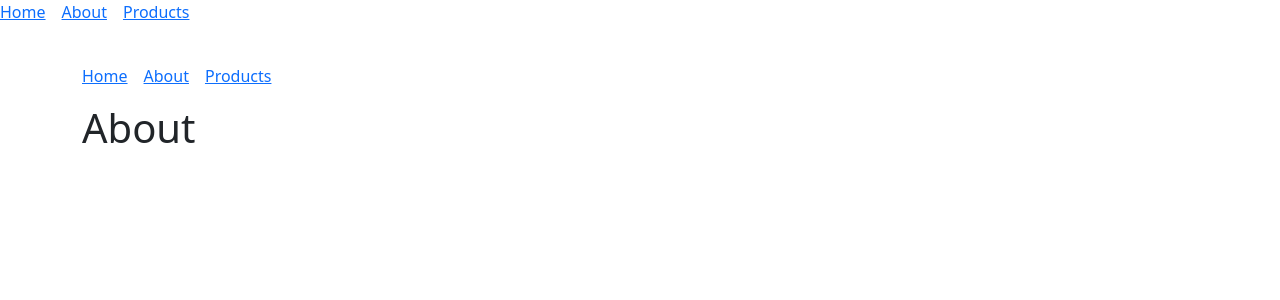
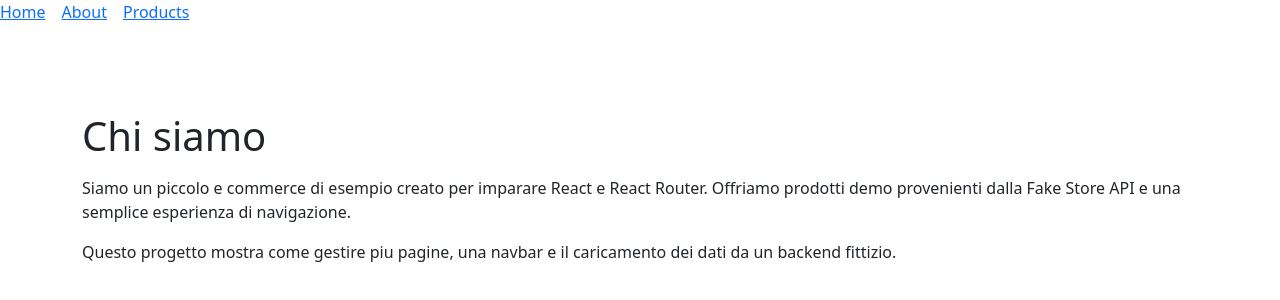
Before and after one commit to Steopa2001/react-router, a React (Vite) app in the folder react-router/: page /about in a window 1280 px wide. Shown: the top 300 px of the page. Built offline with nearby package versions, Linux system fonts and the light colour scheme.

Commit message:
feat: complete React mini e-commerce

```diff
--- a/react-router/src/App.jsx
+++ b/react-router/src/App.jsx
@@ -1,22 +1,20 @@
-import { BrowserRouter, Routes, Route } from "react-router-dom";
+import { Routes, Route } from "react-router-dom";
 import Home from "./pages/Home";
 import About from "./pages/About";
 import Products from "./pages/Products";
-import Navbar from "./components/Navbar";
+import Layout from "./layout/Layout";
 
 function App() {
   return (
-    <BrowserRouter>
-      <Navbar />
-      {/* Contenuto pagine */}
-      <div className="container py-4">
-        <Routes>
-          <Route path="/" element={<Home />} />
-          <Route path="/about" element={<About />} />
-          <Route path="/products" element={<Products />} />
-        </Routes>
-      </div>
-    </BrowserRouter>
+    <Routes>
+      <Route path="/" element={<Layout />}>
+        <Route index element={<Home />} />
+        <Route path="about" element={<About />} />
+        <Route path="products" element={<Products />} />
+
+        <Route path="*" element={<h1>Pagina non trovata</h1>} />
+      </Route>
+    </Routes>
   );
 }
 
--- a/react-router/src/index.css
+++ b/react-router/src/index.css
@@ -0,0 +1,4 @@
+
+.product-img {
+  object-fit: contain;
+}
--- a/react-router/src/layout/Layout.jsx
+++ b/react-router/src/layout/Layout.jsx
@@ -1,13 +1,10 @@
-// Layout che centralizza la Navbar
-import Navbar from "./Navbar";
+import Navbar from "../components/Navbar";
 import { Outlet } from "react-router-dom";
 
 const Layout = () => {
   return (
     <>
       <Navbar />
-
-      {/* Spazio dove verranno caricate le pagine */}
       <main className="container py-4">
         <Outlet />
       </main>
--- a/react-router/src/main.jsx
+++ b/react-router/src/main.jsx
@@ -1,11 +1,14 @@
-import { StrictMode } from 'react'
-import { createRoot } from 'react-dom/client'
-import './index.css'
-import App from './App.jsx'
-import 'bootstrap/dist/css/bootstrap.min.css';
+import { StrictMode } from "react";
+import { createRoot } from "react-dom/client";
+import "./index.css";
+import App from "./App.jsx";
+import "bootstrap/dist/css/bootstrap.min.css";
+import { BrowserRouter } from "react-router-dom";
 
-createRoot(document.getElementById('root')).render(
+createRoot(document.getElementById("root")).render(
   <StrictMode>
-    <App />
-  </StrictMode>,
-)
+    <BrowserRouter>
+      <App />
+    </BrowserRouter>
+  </StrictMode>
+);
--- a/react-router/src/pages/About.jsx
+++ b/react-router/src/pages/About.jsx
@@ -1,13 +1,19 @@
-import React from 'react'
-import Navbar from '../components/Navbar';
-
 const About = () => {
   return (
-    <>
-    <Navbar/>
-    <h1>About</h1>
-    </>
-  )
-}
+    <section className="py-5">
+      <h1 className="mb-3">Chi siamo</h1>
+
+      <p>
+        Siamo un piccolo e commerce di esempio creato per imparare React e React
+        Router. Offriamo prodotti demo provenienti dalla Fake Store API e una
+        semplice esperienza di navigazione.
+      </p>
+      <p>
+        Questo progetto mostra come gestire piu pagine, una navbar e il
+        caricamento dei dati da un backend fittizio.
+      </p>
+    </section>
+  );
+};
 
 export default About;
--- a/react-router/src/pages/Home.jsx
+++ b/react-router/src/pages/Home.jsx
@@ -1,13 +1,17 @@
-import React from 'react'
-import Navbar from '../components/Navbar'
+import { NavLink } from "react-router-dom";
 
 const Home = () => {
   return (
-    <>
-    <Navbar/>
-    <h1>Home</h1>
-    </>
-  )
-}
+    <section className="text-center py-5">
+      <h1 className="mb-3">Benvenuto nel mini e commerce</h1>
+      <p className="mb-4">
+        Scopri la nostra selezione di prodotti al miglior prezzo
+      </p>
+      <NavLink to="/products" className="btn btn-primary">
+        Vai ai prodotti
+      </NavLink>
+    </section>
+  );
+};
 
 export default Home;
--- a/react-router/src/pages/Products.jsx
+++ b/react-router/src/pages/Products.jsx
@@ -1,13 +1,65 @@
-import React from 'react'
-import Navbar from '../components/Navbar';
+
+import axios from "axios";
+import { useState, useEffect } from "react";
+
+// url api
+const url = "https://fakestoreapi.com/products";
 
 const Products = () => {
-    return (
-    <>
-    <Navbar/>
-    <h1>Products</h1>
-    </>
-  )
-}
+  // stato prodotti
+  const [products, setProducts] = useState([]);
+
+  useEffect(() => {
+    axios.get(url).then((resp) => {
+      setProducts(resp.data);
+    });
+  }, []);
+
+  return (
+    <div className="container py-4">
+      {/* header pagina */}
+      <div className="d-flex justify-content-between align-items-end mb-3">
+        <h1 className="h3 m-0">I nostri prodotti</h1>
+        <span className="text-muted small">{products.length} articoli</span>
+      </div>
+
+      {/* griglia responsive */}
+      <div className="row row-cols-1 row-cols-sm-2 row-cols-lg-3 g-4">
+        {products.map((product) => (
+          <div className="col" key={product.id}>
+            {/* card prodotto */}
+            <div className="card h-100 border-0 shadow-sm hover-card rounded-3 position-relative">
+              {/* badge categoria */}
+              <span className="badge text-bg-light border position-absolute top-0 start-0 m-2">
+                {product.category}
+              </span>
+
+              {/* box immagine con ratio */}
+              <div className="ratio ratio-4x3 bg-light rounded-top-3 product-img-box">
+                <img
+                  src={product.image}
+                  alt={product.title}
+                  className="w-100 h-100 p-3 product-img"
+                />
+              </div>
+
+              {/* contenuto card */}
+              <div className="card-body d-flex flex-column">
+                <h5 className="card-title mb-2">{product.title}</h5>
+                <p className="card-text text-muted small line-clamp-3">
+                  {product.description}
+                </p>
+                <div className="d-flex justify-content-between align-items-center mt-auto">
+                  <span className="h5 mb-0 text-primary">€ {product.price}</span>
+                  <button className="btn btn-outline-dark btn-sm">Aggiungi</button>
+                </div>
+              </div>
+            </div>
+          </div>
+        ))}
+      </div>
+    </div>
+  );
+};
 
 export default Products;
```
